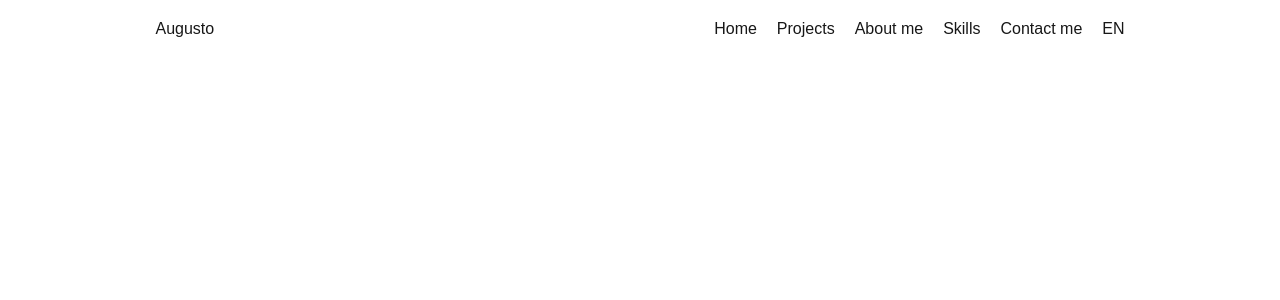
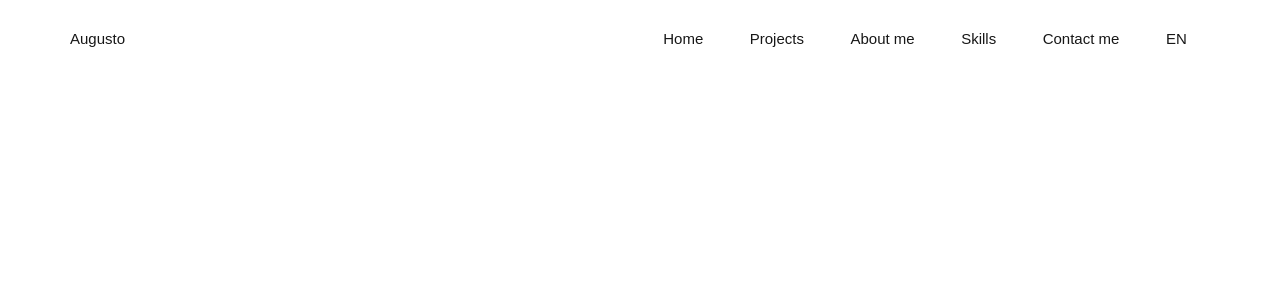
Before and after one commit to augustofaggion/portifolio, a Next.js app: page / in a window 1280 px wide. Shown: the top 300 px of the page. Built offline with nearby package versions, Linux system fonts and the light colour scheme.

Commit message:
added responsiveness to navbar

```diff
--- a/src/app/page.js
+++ b/src/app/page.js
@@ -1,41 +1,35 @@
-import Image from "next/image";
-import styles from "./page.module.scss";
-
-import {Menu, X} from 'lucide-react';
+"use client";
+import { useState } from "react";
+import { Menu, X } from 'lucide-react';
 
 export default function App() {
+  const [isOpen, setIsOpen] = useState(false);
+
+  // Function to toggle the navbar
+  const toggleNavbar = () => {
+    setIsOpen(!isOpen);
+  };
+
   return (
     <nav className="navbar">
-      <ul className="navbar">
-        <li className="logo">
-          {/* add logo here */}
-          <a href="/">Augusto</a>
-        </li>
+      <div className="navbar__container">
+        <a href="/" className="navbar__logo">Augusto</a>
 
-        <div className="navItems">
+        {/* Toggle menu button */}
+        <div className="navbar__menu-icon" onClick={toggleNavbar}>
+          {isOpen ? <X size={24} /> : <Menu size={24} />}
+        </div>
+      </div>
 
-            <Menu className="open" size="24" />
-            <X className="close" size="24" />
-          <li>
-            <a href="/home">Home</a>
-          </li>
-          <li>
-            <a href="/projects">Projects</a>
-          </li>
-          <li>
-            <a href="/about">About me</a>
-          </li>
-          <li>
-            <a href="/skills">Skills</a>
-          </li>
-          <li>
-            <a href="/contact">Contact me</a>
-          </li>
-          <li>
-            <a href="english">EN</a>
-          </li>
-        </div>
-      </ul>
+      {/* Nav items - hide/show based on state */}
+      <div className={`navbar__items ${isOpen ? 'navbar__items--open' : ''}`}>
+        <a href="/home" className="navbar__link">Home</a>
+        <a href="/projects" className="navbar__link">Projects</a>
+        <a href="/about" className="navbar__link">About me</a>
+        <a href="/skills" className="navbar__link">Skills</a>
+        <a href="/contact" className="navbar__link">Contact me</a>
+        <a href="/english" className="navbar__link">EN</a>
+      </div>
     </nav>
   );
 }
--- a/src/app/styles/_navbar.scss
+++ b/src/app/styles/_navbar.scss
@@ -1,35 +1,56 @@
+// navbar.scss
+
 .navbar {
   display: flex;
   justify-content: space-around;
   align-items: center;
-  padding: 1rem 2rem;
-  font-size: 1.6em;
+  padding: 1rem;
+  font-size: 1.5rem;
+  padding: 2rem;
+  margin: 1rem 5rem;
 
+  &__container {
+    display: flex;
+    align-items: center;
+    width: 100%;
+  }
 
-  .logo {
-    margin-right: 50rem;
-  }
-  .navItems {
+  &__items {
     display: flex;
     justify-content: space-around;
-    gap: 2rem;
+    align-items: center;
+    width: 100%;
   }
-}
 
+  &__link{
+    margin: 0 1rem;
+    }
 
+    &__menu-icon {
+      display: none;  // hide the menu icon on desktop
+    }
 
-// Responsive Navbar
-.open, .close {
-  display: none;
-}
+    @media screen and (max-width: 1000px) {
+      &__menu-icon {
+        display: flex;
+        justify-content: flex-end;
+        margin: 0;
+        width: 100%; // show the menu icon on mobile
+      }
 
+      &__items {
+        display: none;  // hide the menu on mobile
+      }
 
-@media screen and (max-width: 1068px) {
-  .navbar {
-
-    .open {
-      display: block;
+      &__items--open {
+        display: flex;  // show the menu on mobile
+        flex-direction: column;
+        position: absolute;
+        top: 10%;
+        left: 0;
+        width: 100%;
+        padding: 1rem;
+        z-index: 1;
+      }
     }
   }
-
-}
```
